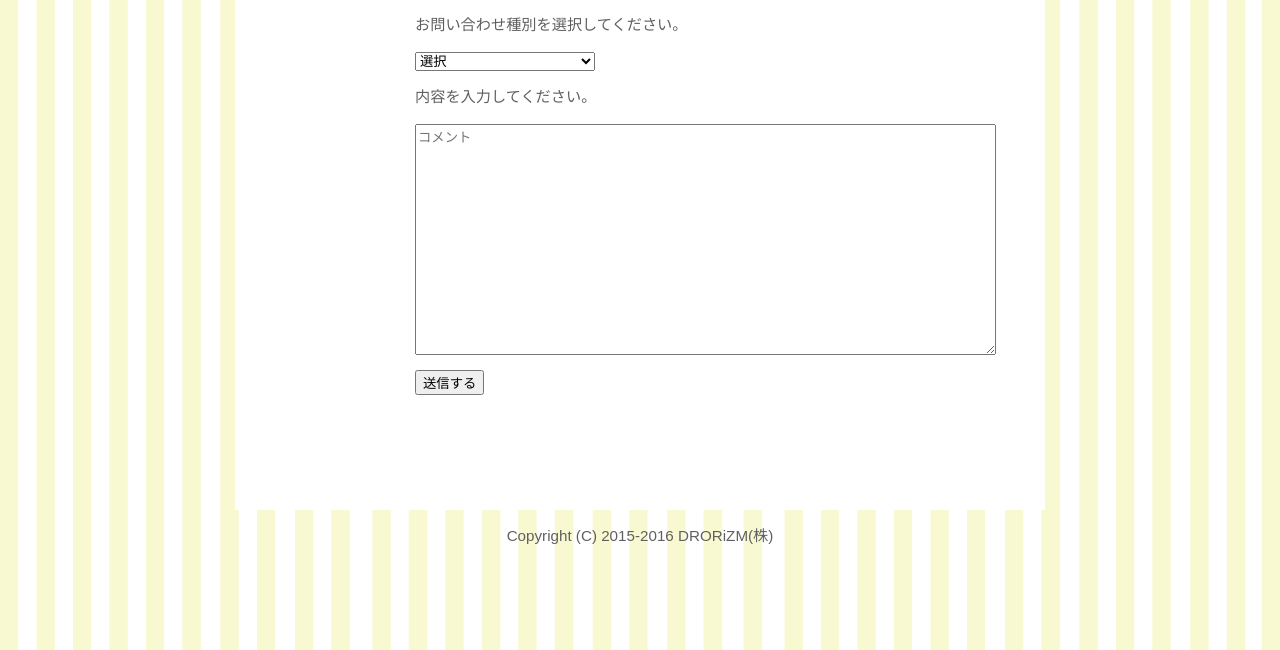
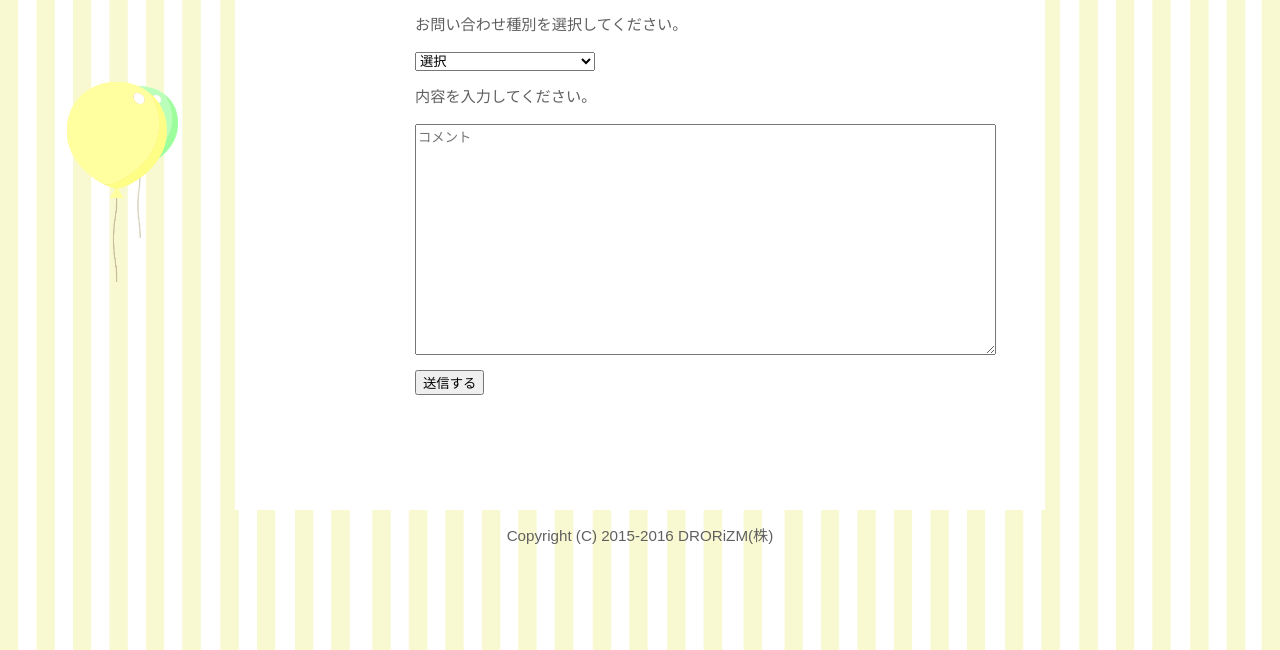
Before and after one commit to googlevent/puyopuyos, a plain HTML site: page contact.html in a window 1280 px wide. Shown: the part 150-800 px from the top of the page. Drawn offline with Linux system fonts and the light colour scheme; a web font is replaced by a local one.

Commit message:
お問い合わせページの変更
背景に風船を飛ばしました。クリックすると割れます。

```diff
--- a/contact.html
+++ b/contact.html
@@ -7,8 +7,16 @@
 	<title>top page</title>
 	<link rel="stylesheet" href="./css/puyo.css">
 	<script src="./js/jquery.min.js"></script>
+	<script src="./js/contactback.js"></script>
 </head>
-<body>
+<body onload="init();">
+	<canvas id="canvas" width=700 height=500></canvas>
+	<script>
+	// canvasサイズをスクリーンサイズに合わせる
+	$('#canvas').attr('width', window.parent.screen.width);
+	$('#canvas').attr('height',window.parent.screen.height);
+</script>
+
 <div id="menu">
 	<a href="index.html" id="title">DRORiS</a>
 	<div id="inmenu">
```
Also changed, not shown: game.html (+0 -5 lines), qanda.html (+1 -1 lines).
